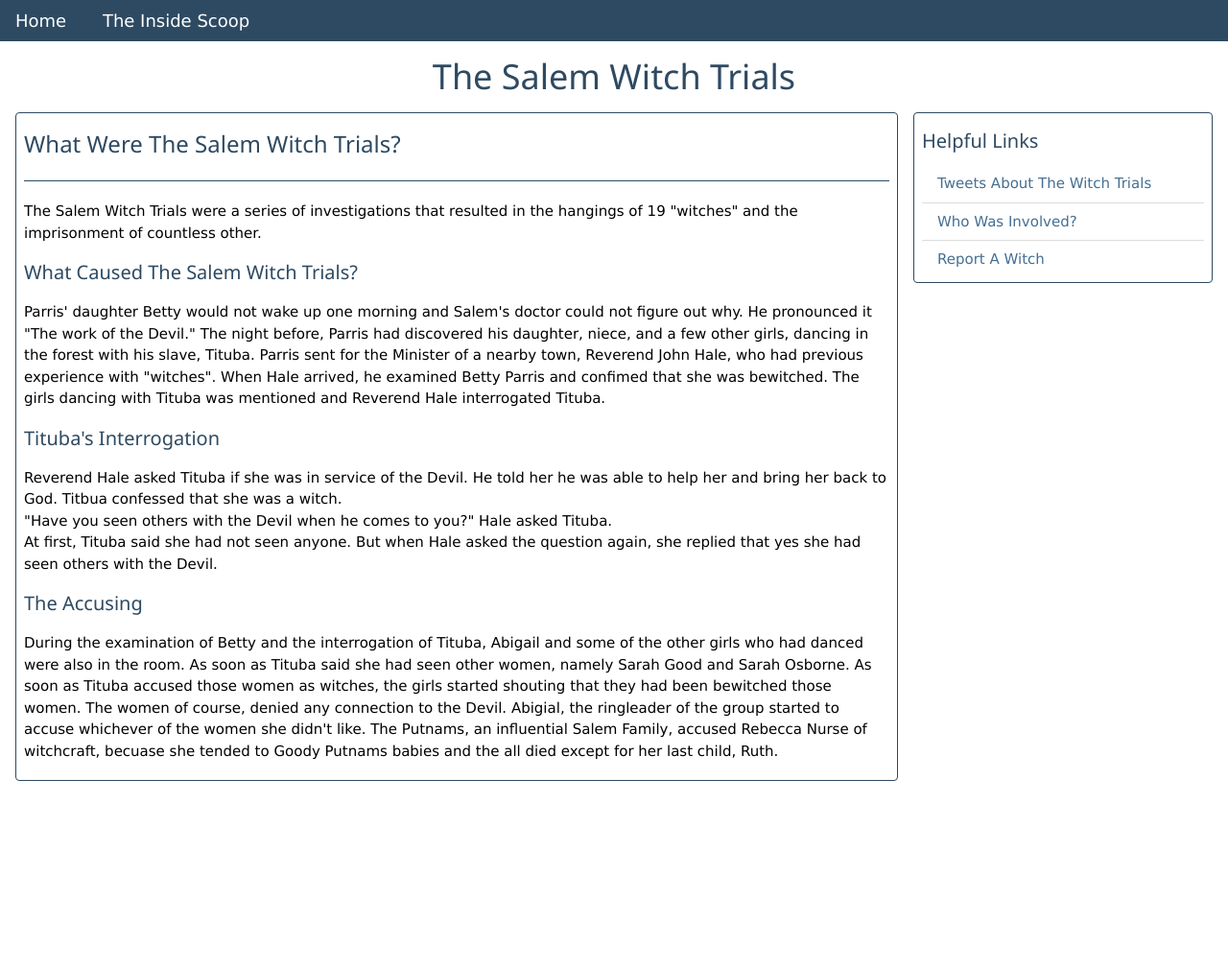
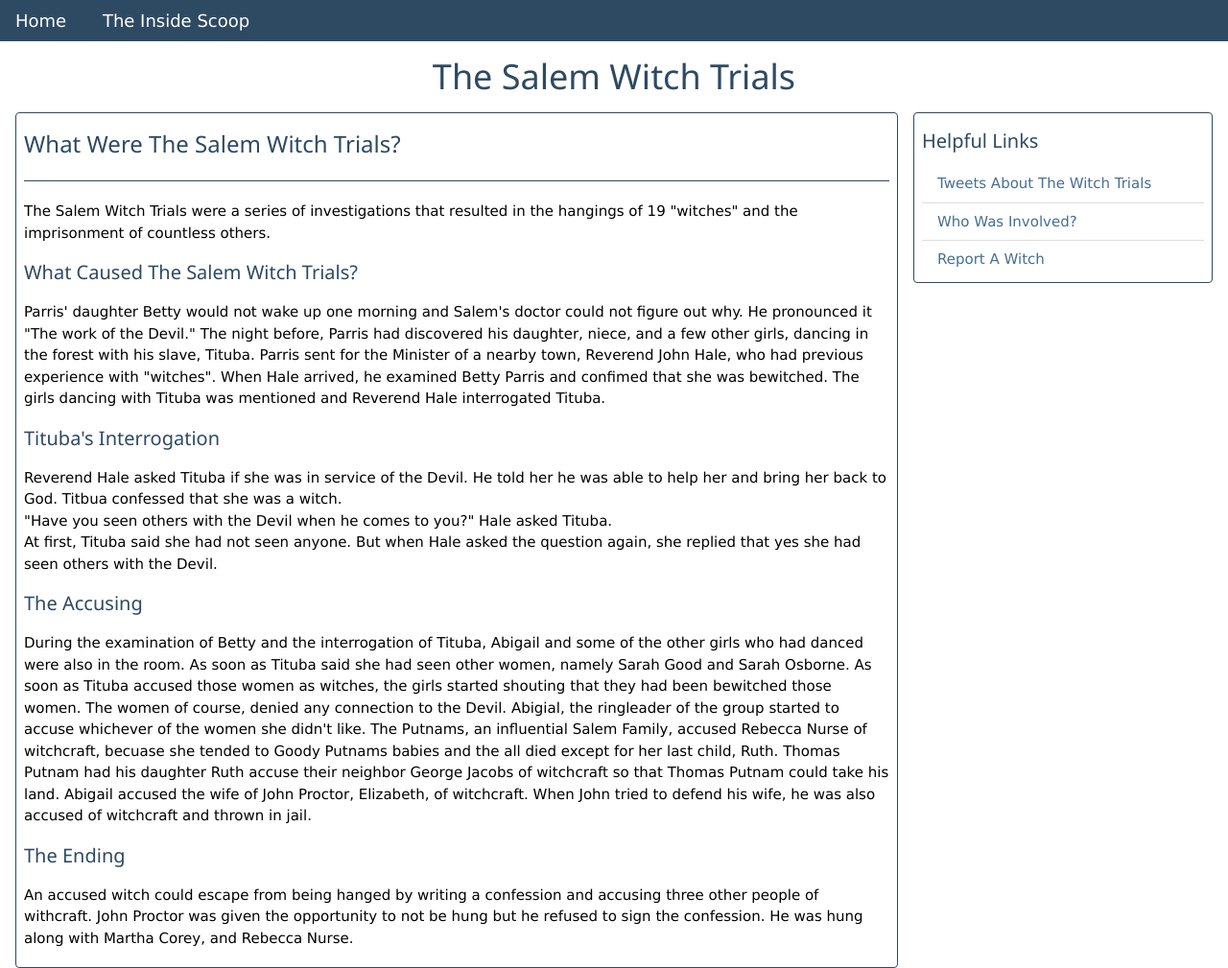
Before and after one commit to mordy-python/Witch-Trials, a Flask app: page / in a window 1280 px wide. Shown: the whole page at 96% size. Before the commit the page ends 814 px from the top, so only its background shows below. Run offline with Flask 2, Linux system fonts and the light colour scheme.

Commit message:
completed info

```diff
--- a/templates/index.html
+++ b/templates/index.html
@@ -26,7 +26,7 @@
             <hr class="w3-border-theme">
             <div>
                 <p>The Salem Witch Trials were a series of investigations that resulted in the hangings of 19 "witches"
-                    and the imprisonment of countless other.
+                    and the imprisonment of countless others.
                 </p>
                 <h4 class="w3-text-theme">{{"what caused the salem witch trials?" | title}}</h4>
                 <p>Parris' daughter Betty would not wake up one morning and Salem's doctor could not figure out why. He
@@ -53,7 +53,17 @@
                     that they had been bewitched those women. The women of course, denied any connection to the Devil.
                     Abigial, the ringleader of the group started to accuse whichever of the women she didn't like. The
                     Putnams, an influential Salem Family, accused Rebecca Nurse of witchcraft, becuase she tended to
-                    Goody Putnams babies and the all died except for her last child, Ruth.
+                    Goody Putnams babies and the all died except for her last child, Ruth. Thomas Putnam had his
+                    daughter Ruth accuse their neighbor George Jacobs of witchcraft so that Thomas Putnam could take his
+                    land. Abigail accused the wife of John Proctor, Elizabeth, of witchcraft. When John tried to defend
+                    his wife, he was also accused of witchcraft and thrown in jail.
+                </p>
+                <h4 class="w3-text-theme">The Ending</h4>
+                <p>
+                    An accused witch could escape from being hanged by writing a confession and accusing three other
+                    people of withcraft.
+                    John Proctor was given the opportunity to not be hung but he refused to sign the confession. He was
+                    hung along with Martha Corey, and Rebecca Nurse.
                 </p>
             </div>
         </div>
```
